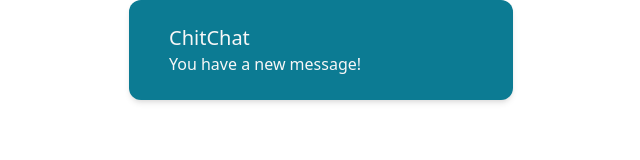
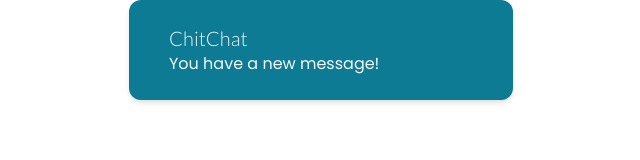
Before and after one commit to alisequeira/my-website, a Next.js app: page / in a window 1280 px wide. Shown: the top 160 px of the page, without its empty margins (319-959 px from the left). Built offline with nearby package versions, Linux system fonts and the light colour scheme.

Commit message:
Add fonts

```diff
--- /dev/null
+++ b/components/Layout.js
@@ -0,0 +1,24 @@
+import Head from 'next/head';
+
+const siteTitle = "Ali Sequeira Dev"
+function Layout({ children }) {
+    return (
+        <>
+            <Head>
+                <meta
+                    name="description"
+                    content="Ali Sequeira Software Developer Website"
+                />
+                <title>{siteTitle}</title>
+                <meta name="og:title" content={siteTitle} />
+                <link rel="preconnect" href="https://fonts.gstatic.com" />
+                <link href="https://fonts.googleapis.com/css2?family=Poppins:ital,wght@0,100;0,400;0,500;1,100&display=swap" rel="stylesheet"></link>
+                <link rel="preconnect" href="https://fonts.gstatic.com" />
+                <link href="https://fonts.googleapis.com/css2?family=Lato:ital,wght@0,100;0,300;1,100;1,300&display=swap" rel="stylesheet"></link>
+            </Head>
+            {children}
+        </>
+    )
+}
+
+export default Layout;
--- a/pages/index.js
+++ b/pages/index.js
@@ -1,14 +1,16 @@
-import Head from 'next/head'
+import Layout from '../components/Layout'
 
 export default function Home() {
   return (
-    <div className="p-6 max-w-sm mx-auto bg-blue-light rounded-xl shadow-md flex items-center space-x-4">
-      <div className="flex-shrink-0">
+    <Layout>
+      <div className="p-6 max-w-sm mx-auto bg-blue-light rounded-xl shadow-md flex items-center space-x-4">
+        <div className="flex-shrink-0">
+        </div>
+        <div>
+          <div className="text-xl font-medium text-text-white font-Lato">ChitChat</div>
+          <p className="text-text-white font-Poppins">You have a new message!</p>
+        </div>
       </div>
-      <div>
-        <div className="text-xl font-medium text-text-white">ChitChat</div>
-        <p className="text-text-white">You have a new message!</p>
-      </div>
-    </div>
+    </Layout>
   )
 }
--- a/tailwind.config.js
+++ b/tailwind.config.js
@@ -16,6 +16,10 @@
         gray: '#929aab'
       }
     },
+    fontFamily: {
+      'Poppins': ['"Poppins"', 'sans-serif'],
+      'Lato': ['"Lato"', 'sans-serif']
+    }
   },
   variants: {
     extend: {},
```
